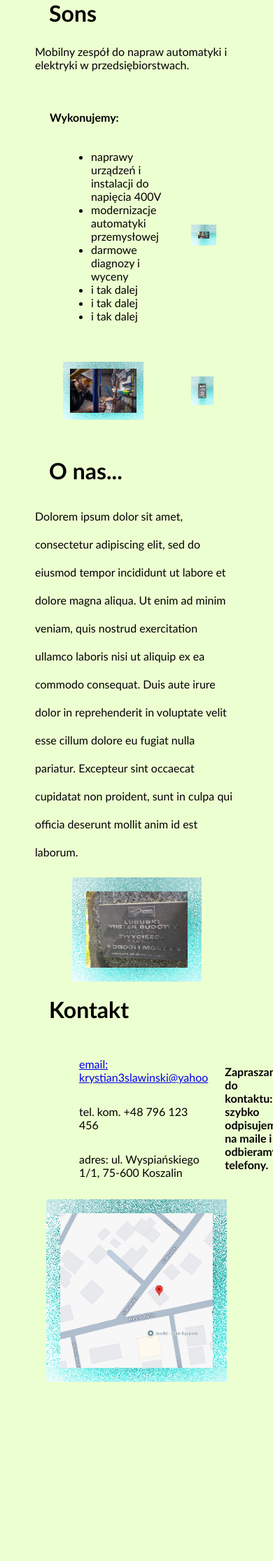
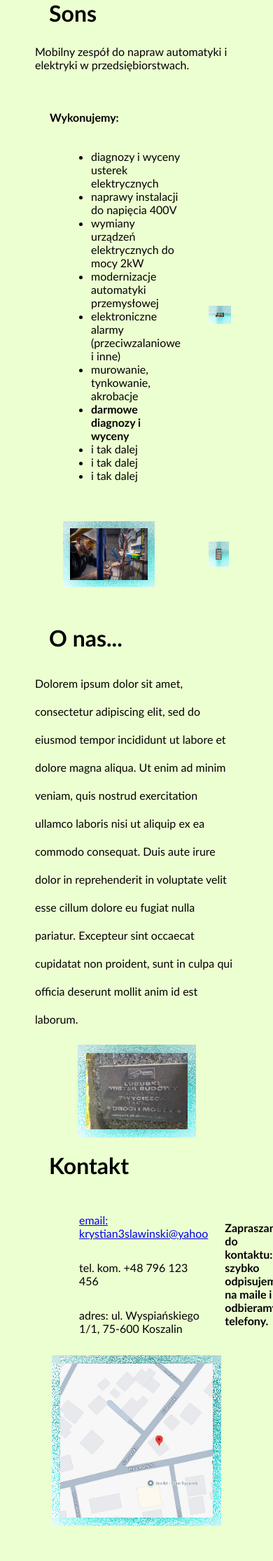
Before and after one commit to qvx3/qvx3.github.io, a PHP site: page / in a window 390 px wide; the page is wider, and only the part inside the window is pictured. Shown: the part 154-2385 px from the top of that part at 70% size. Before the commit the page ends 2129 px from the top of that part, so only its background shows below. Run offline with PHP 8.4, Linux system fonts and the light colour scheme.

Commit message:
mobile-view-better

```diff
--- a/index.html
+++ b/index.html
@@ -15,14 +15,14 @@
   <tr>
     <th><span class="span-invisible">placeholder1</span></th>
 	<th><span class="span-invisible">placeholder2</span></th>
-    <th><a href="index.html#site-about">O nas...</a></th>
-    <th><a href="index.html#site-contact">Kontakt</a></th>
+    <th><a href="index.html#site-about"><span class="semi-big-links">O nas...</span></a></th>
+    <th><a class="semi-big-links" href="index.html#site-contact"><span class="semi-big-links">Kontakt</span></a></th>
   </tr>
 </table>
 
   <h1 id="site-top">Domeracki & Sons</h1>
 
-  <p>Mobilny zespół do napraw automatyki i elektryki w przedsiębiorstwach.</p>
+  <p >Mobilny zespół do napraw automatyki i elektryki w przedsiębiorstwach.</p>
 
   <br>
 
@@ -33,10 +33,14 @@
   </tr>
   <tr>
     <td>
-		<ul>
-			<li>naprawy urządzeń i instalacji do napięcia 400V
+		<ul class="ul-wykonujemy">
+			<li>diagnozy i wyceny usterek elektrycznych
+			<li>naprawy instalacji do napięcia 400V
+			<li>wymiany urządzeń elektrycznych do mocy 2kW
 			<li>modernizacje automatyki przemysłowej
-			<li>darmowe diagnozy i wyceny
+			<li>elektroniczne alarmy (przeciwzalaniowe i inne)
+			<li>murowanie, tynkowanie, akrobacje
+			<li><b>darmowe diagnozy i wyceny</b>
 			<li>i tak dalej
 			<li>i tak dalej
 			<li>i tak dalej
--- a/style.css
+++ b/style.css
@@ -42,7 +42,7 @@ table {
 	margin-left: auto;
 	margin-right: auto;
 	border: solid;
-	border-width: 20px;
+	border-width: 12px;
 	border-image: url("pattern-image3.png") 99;
 }
 
@@ -56,10 +56,24 @@ table {
 	margin: 10px;
 	padding: 10px;
 	list-style: none;
+	font-size: 16px;
+	font-family: Trebuchet MS, sans-serif;
+}
+
+.ul-wykonujemy li {
+	font-size: 16px;
+	font-family: Trebuchet MS, sans-serif;
 }
 
 .tall-lines {
 	line-height: 2.5;
+	font-size: 16px;
+	font-family: Trebuchet MS, sans-serif;
+}
+
+.semi-big-links {
+	font-size: 16px;
+	font-family: Trebuchet MS, sans-serif;
 }
 
 th {
```
